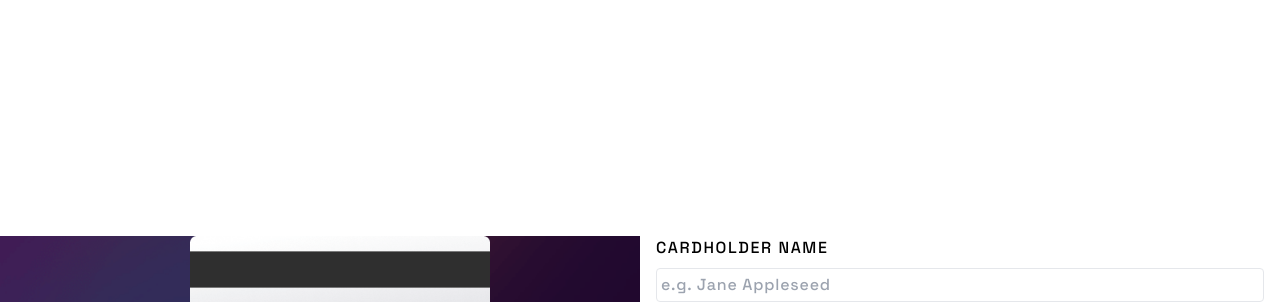
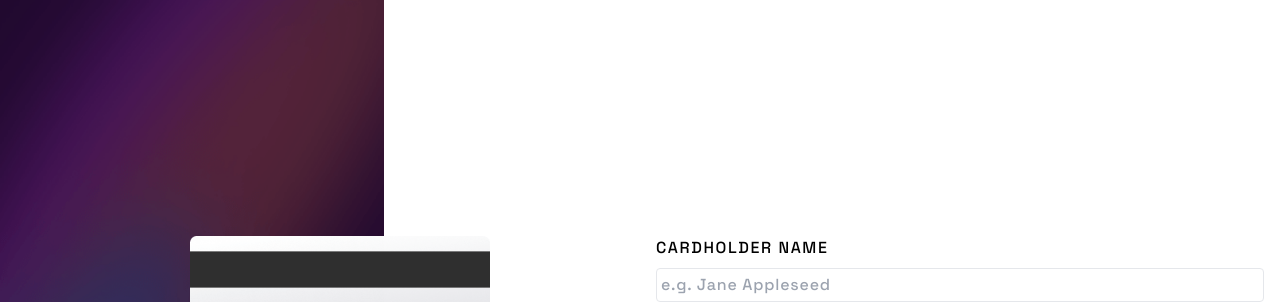
Before and after one commit to Despeerado/Frontend-mentor--interactive, a website: page index.html in a window 1280 px wide. Shown: the top 302 px of the page. Drawn offline with Linux system fonts and the light colour scheme.

Commit message:
background setting

```diff
--- a/index.html
+++ b/index.html
@@ -1,5 +1,6 @@
 <!DOCTYPE html>
 <html lang="en">
+
 <head>
   <meta charset="UTF-8">
   <meta name="viewport" content="width=device-width, initial-scale=1.0">
@@ -15,12 +16,24 @@
 
   <title>Frontend Mentor | Interactive card details form</title>
 </head>
+
 <body>
-  <main class="container flex flex-col md:flex-row items-center card_form min-h-screen">
-    <section class="card-information w-full bg-[url('/images/bg-main-mobile.png')] bg-center bg-no-repeat bg-cover md:bg-[url('/images/bg-main-desktop.png')] md:bg-center md:bg-no-repeat md:bg-cover basis-3/6 min-h-full">
+  <main class="card_form">
+    <section class="card-information container
+    bg-[url('/images/bg-main-mobile.png')]
+    bg-custom
+    bg-no-repeat
+    pt-2
+      md:flex md:items-center
+      md:bg-[url('/images/bg-main-desktop.png')]
+      md:bg-no-repeat
+      md:min-h-screen
+      md:p-0">
+      <div class="images basis-2/4">
         <div class="relative mx-auto max-w-xs">
           <div class="image">
-          <img src="/images/bg-card-back.png" alt="card back" class="max-w-[300px] h-auto mx-auto transform translate-x-5">
+            <img src="/images/bg-card-back.png" alt="card back"
+              class="max-w-[300px] h-auto mx-auto transform translate-x-5">
           </div>
           <div class="absolute transform translate-x-[240px] -translate-y-[94px]">
             <span class="block text-white tracking-wider text-sm">000</span>
@@ -28,7 +41,8 @@
         </div>
         <div class="relative mx-auto max-w-xs">
           <div class=" relative top-2">
-          <img src="/images/bg-card-front.png" alt="card front" class="max-w-[300px] h-auto mx-auto transform -translate-x-5 -translate-y-20">
+            <img src="/images/bg-card-front.png" alt="card front"
+              class="max-w-[300px] h-auto mx-auto transform -translate-x-5 -translate-y-20">
             <div class="absolute bottom-24 left-4">
               <img src="/images/card-logo.svg" alt="card_logo" class=" max-w-[70px] top-0 h-auto pb-8">
               <span class="text-white text-lg tracking-widest ">0000 0000 00000 0000</span>
@@ -40,18 +54,20 @@
           </div>
 
         </div>
-    </section>
-    <section class="contact-form basis-3/6">
-      <form id="cardForm"  action="/" method="POST">
+      </div>
+      <div class="contact-form basis-2/4">
+        <form id="cardForm" action="/" method="POST">
           <div id="formGroup" class="flex-row wrap justify-center items-center px-4">
             <div class="relative flex flex-col pb-4">
               <label for="userName" class="uppercase tracking-widest pb-2">Cardholder name</label>
-        <input autocomplete="off" type="text" id="userName" name="name" placeholder="e.g. Jane Appleseed" class="border rounded px-1 py-1 laceholder:font-light tracking-wider">
+              <input autocomplete="off" type="text" id="userName" name="name" placeholder="e.g. Jane Appleseed"
+                class="border rounded px-1 py-1 laceholder:font-light tracking-wider">
               <span id="errorName" class="absolute block text-xs bottom-0 text-red error ">wrong name</span>
             </div>
             <div class="relative flex flex-col pb-4">
               <label for="cardNumber" class="uppercase tracking-widest pb-2">Card Number</label>
-        <input autocomplete="off" name="card_number" id="cardNumber" placeholder="e.g. 1234 5678 9123 0000" class="border rounded px-1 py-1 placeholder:font-light tracking-wider">
+              <input autocomplete="off" name="card_number" id="cardNumber" placeholder="e.g. 1234 5678 9123 0000"
+                class="border rounded px-1 py-1 placeholder:font-light tracking-wider">
               <span id="errorCard" class="absolute block text-xs bottom-0 text-red error">Wrong card number</span>
             </div>
             <div>
@@ -59,29 +75,35 @@
                 <div class="relative basis-full">
                   <label for="mm" class="uppercase tracking-widest pb-2">Exp. date (mm/yy)</label>
                   <div class="flex flex-row gap-2">
-                <input id="month" autocomplete="off" name="mm" placeholder="MM" pattern="[0-9]* required" class="border rounded px-1 py-1 w-1/2 placeholder:font-light tracking-wider ">
-                <input autocomplete="off" name="yy" id="year" placeholder="YY" pattern="[0-9]* required" class="border rounded px-1 py-1 w-1/2 placeholder:font-light tracking-wider ">
+                    <input id="month" autocomplete="off" name="mm" placeholder="MM" pattern="[0-9]* required"
+                      class="border rounded px-1 py-1 w-1/2 placeholder:font-light tracking-wider ">
+                    <input autocomplete="off" name="yy" id="year" placeholder="YY" pattern="[0-9]* required"
+                      class="border rounded px-1 py-1 w-1/2 placeholder:font-light tracking-wider ">
                   </div>
                   <span id="errorDate" class="absolute block text-xs text-red error">Wrong card date</span>
                 </div>
                 <div class="relative basis-full">
                   <label for="cvc" class="uppercase tracking-widest pb-2">cvc</label>
-              <input autocomplete="off" pattern="[0-9]*" name="cvc" id="cvc" placeholder="e.g.123" class="border rounded px-1 py-1 w-full placeholder:font-light tracking-wider">
+                  <input autocomplete="off" pattern="[0-9]*" name="cvc" id="cvc" placeholder="e.g.123"
+                    class="border rounded px-1 py-1 w-full placeholder:font-light tracking-wider">
                   <span id="errorCvc" class="absolute block text-xs text-red error">Can't be blank</span>
                 </div>
               </div>
             </div>
             <div class="w-full">
-        <button type="submit" class="bg-darkViolet text-white px-4 py-2 w-full border rounded border-darkViolet" id="submit">Confirm</button>
+              <button type="submit" class="bg-darkViolet text-white px-4 py-2 w-full border rounded border-darkViolet"
+                id="submit">Confirm</button>
             </div>
           </div>
         </form>
-    <div id="modal" class="invisible" >
+        <div id="modal" class="invisible">
           <span>Ahoj</span>
+        </div>
       </div>
     </section>
   </main>
   <script src="cleave.min.js"></script>
   <script src="script.js"></script>
 </body>
+
 </html>
--- a/input.css
+++ b/input.css
@@ -23,3 +23,13 @@
 .error {
   visibility: hidden;
 }
+
+.bg-custom {
+  background-size: 100% 35%;
+}
+
+@media only screen and (min-width: 768px) {
+.bg-custom {
+  background-size: 30% 100%;
+  }
+}
```
Also changed, not shown: style.css. Lines whose indentation alone changed are shown as unchanged.
